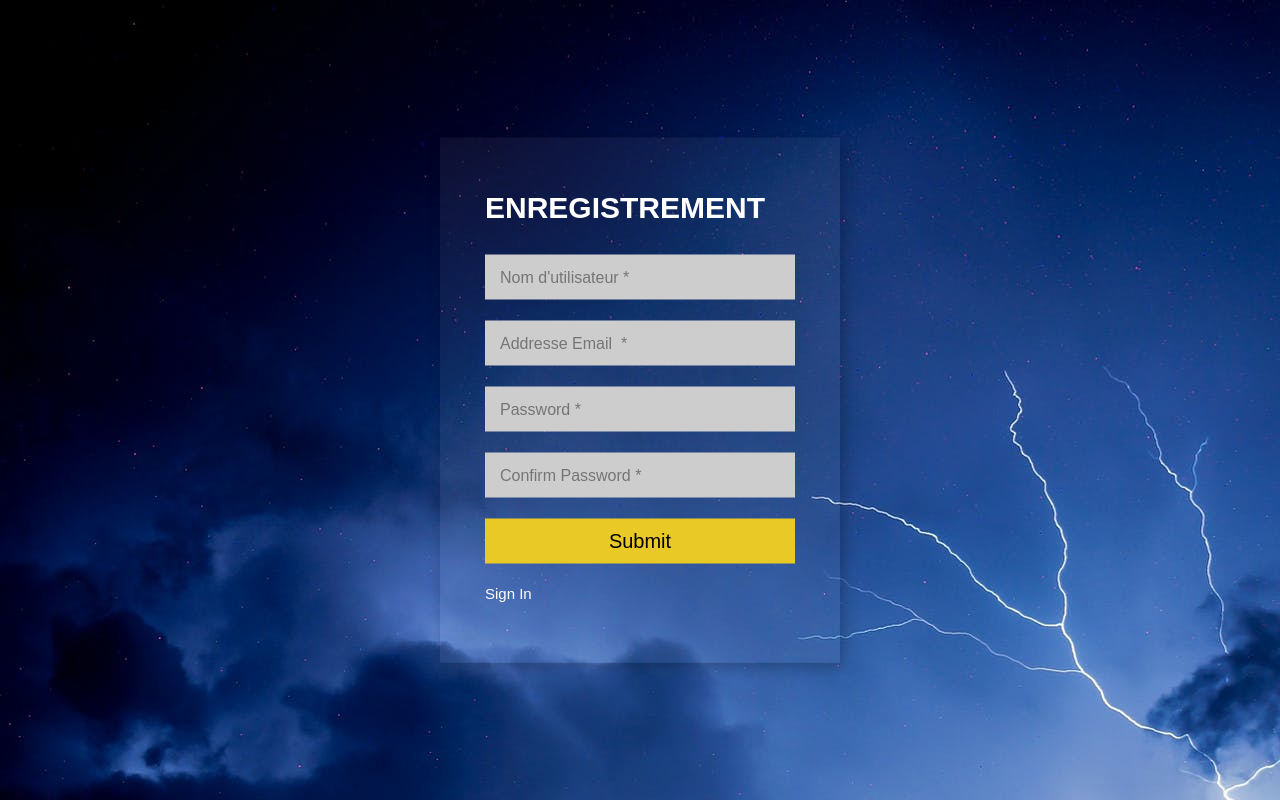
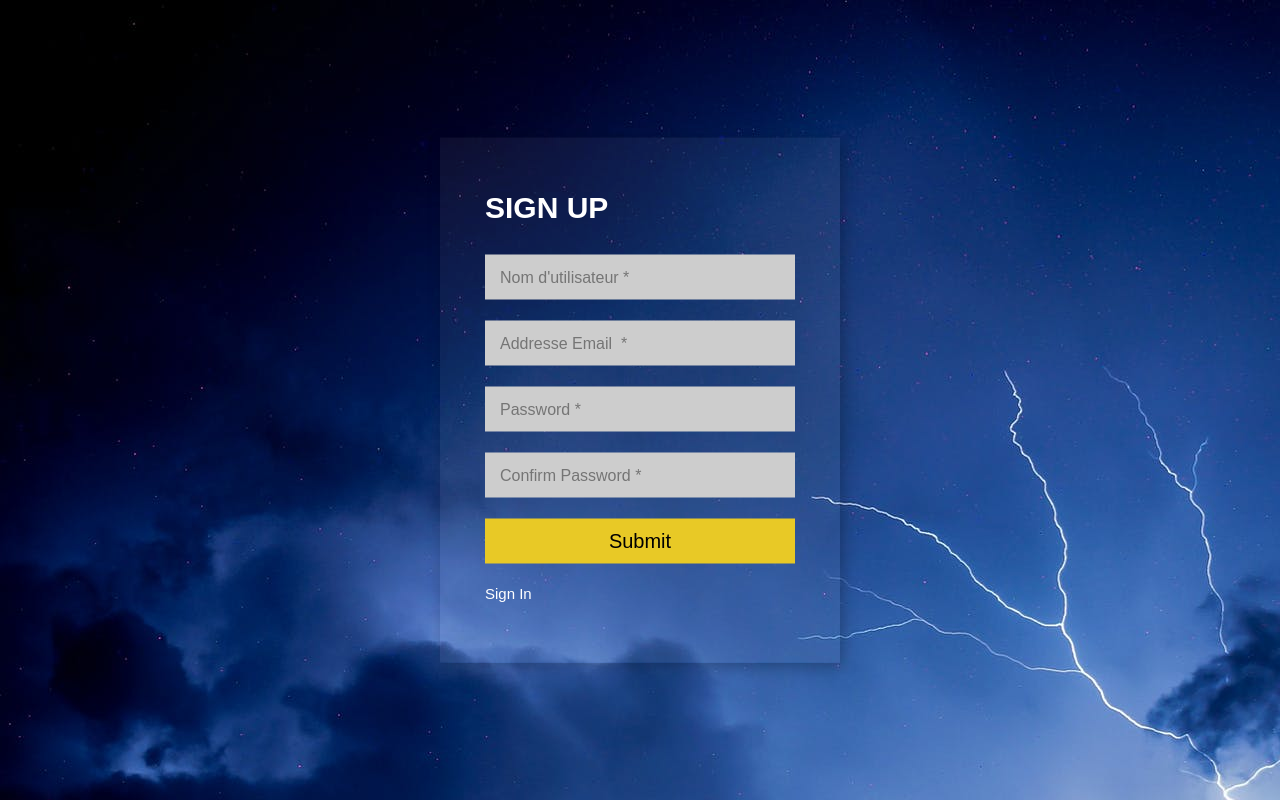
Before and after one commit to Caiphe/Django_weather, a Django app: page /register/ in a window 1280 px wide. Run offline with Django 3.2, Linux system fonts and the light colour scheme; some web fonts are replaced.

Commit message:
Update register.html

```diff
--- a/accounts/templates/accounts/register.html
+++ b/accounts/templates/accounts/register.html
@@ -2,7 +2,7 @@
 
 {% block content %}
 <div class="account-form-block" style="height: 525px;">
-    <h3 class="account-header" >ENREGISTREMENT</h3>
+    <h3 class="account-header" >SIGN UP</h3>
     <form method="POST">
         {% csrf_token %}
         <div class="message_block animated zoomIn">Username taken !!! Try again.</div>
```
